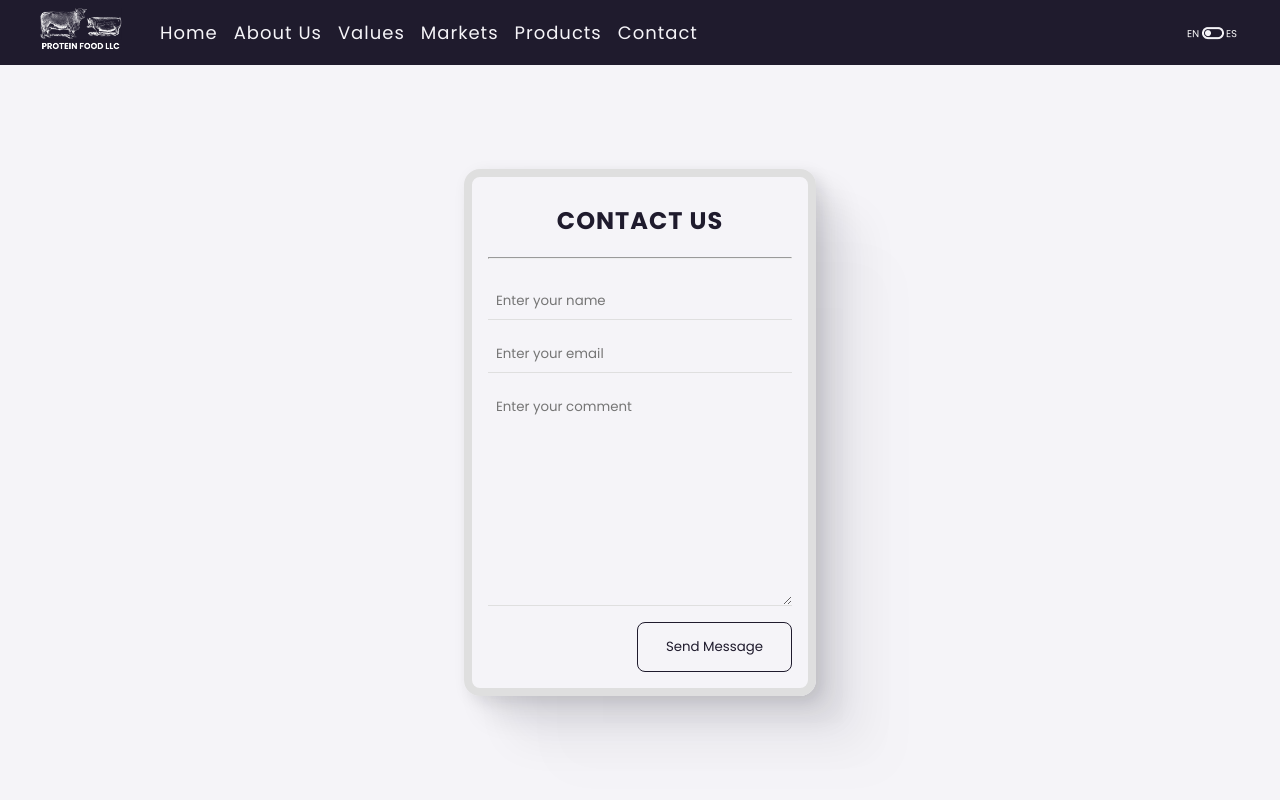
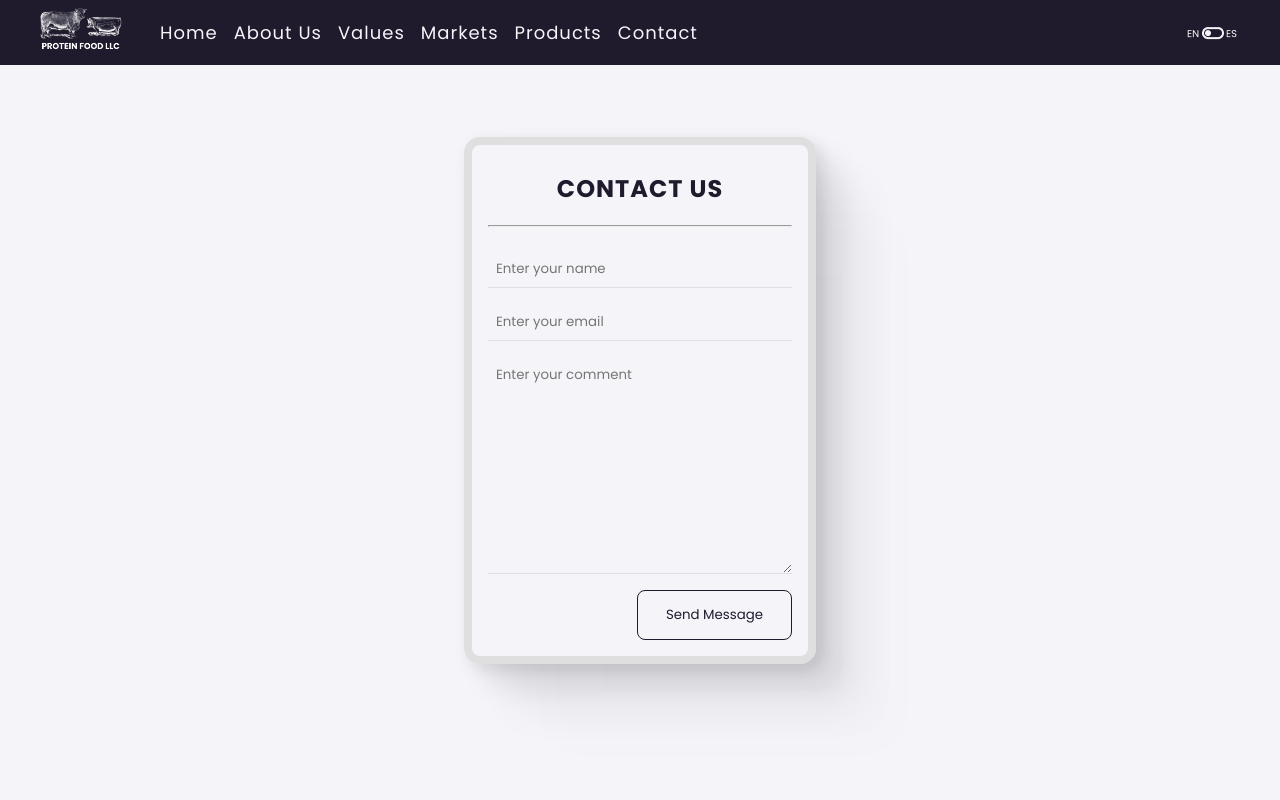
Before and after one commit to lucasPeluso/protein-food, a React (Vite) app: page /Contact in a window 1280 px wide. Shown: the top 800 px of the page. Built offline with nearby package versions, Linux system fonts and the light colour scheme.

Commit message:
contact changes 3

```diff
--- a/src/styles/components/pages/Contact.css
+++ b/src/styles/components/pages/Contact.css
@@ -3,7 +3,6 @@
     flex-direction: column;
     align-items: center;
     justify-content: center;
-    padding-top: var(--header-height-sm);
     height: 100vh;
     margin-bottom: 40px;
 }
```
